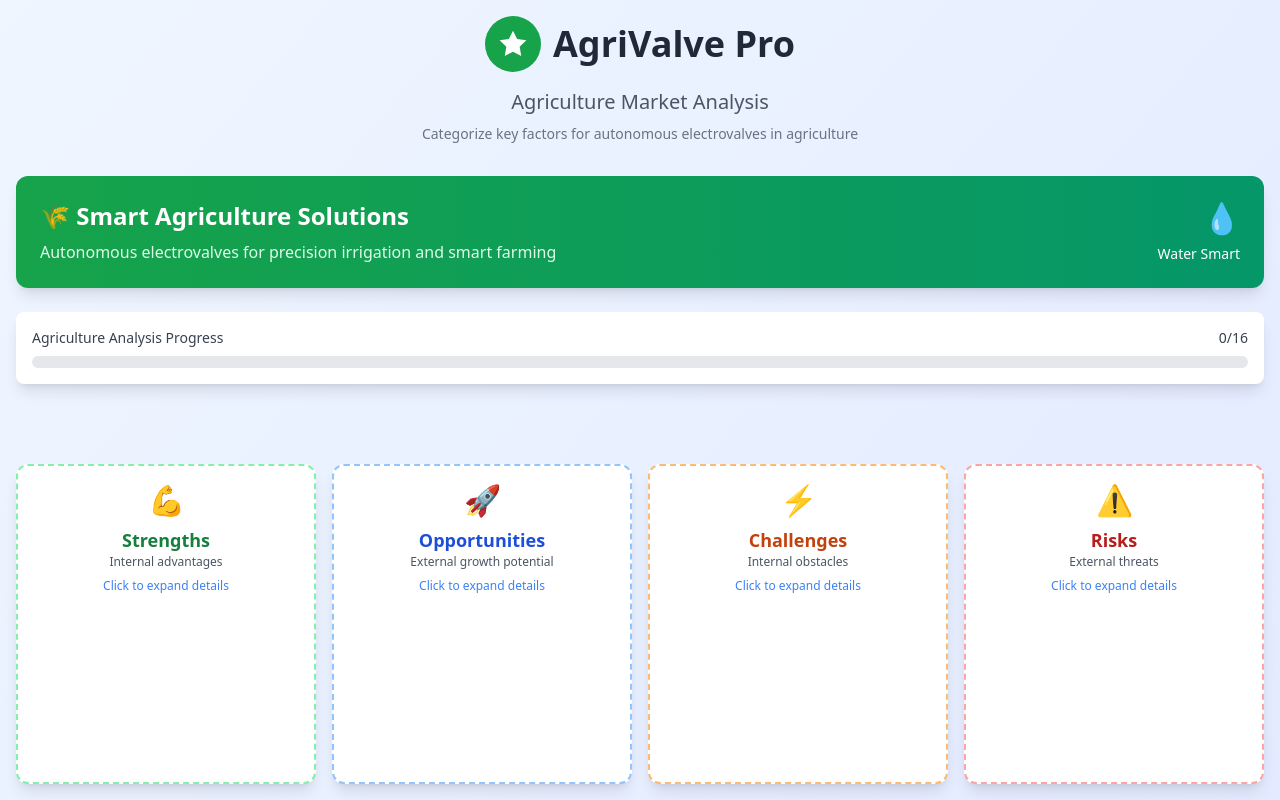
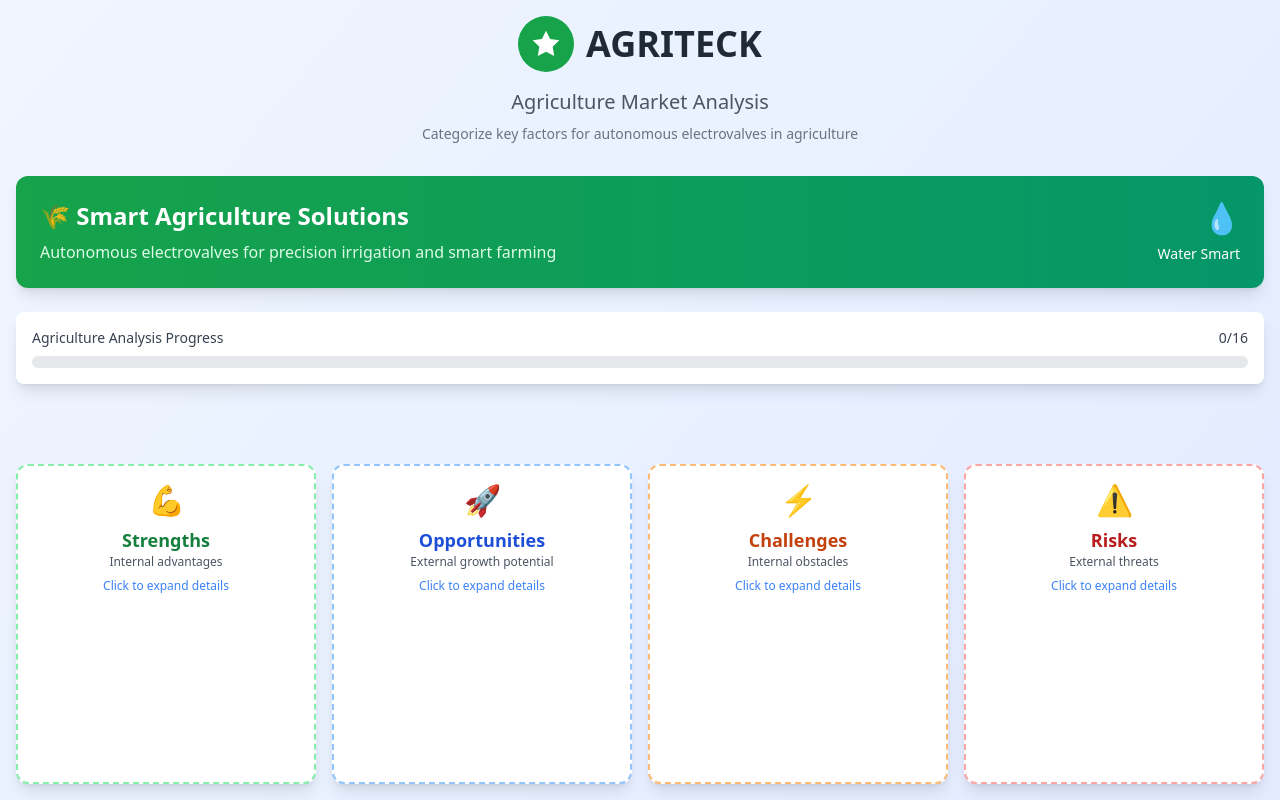
Before and after one commit to houssemdhieb1222/agritech, a plain HTML site: page index.html in a window 1280 px wide. Shown: the top 800 px of the page. Drawn offline with nearby package versions, Linux system fonts and the light colour scheme.

Commit message:
Update index.html

```diff
--- a/index.html
+++ b/index.html
@@ -83,7 +83,7 @@
                         <path d="M12 2l3.09 6.26L22 9.27l-5 4.87 1.18 6.88L12 17.77l-6.18 3.25L7 14.14 2 9.27l6.91-1.01L12 2z"/>
                     </svg>
                 </div>
-                <h1 class="text-4xl font-bold text-gray-800">AgriValve Pro</h1>
+                <h1 class="text-4xl font-bold text-gray-800">AGRITECK</h1>
             </div>
             <p class="text-xl text-gray-600 mb-2">Agriculture Market Analysis</p>
             <p class="text-sm text-gray-500">Categorize key factors for autonomous electrovalves in agriculture</p>
```
